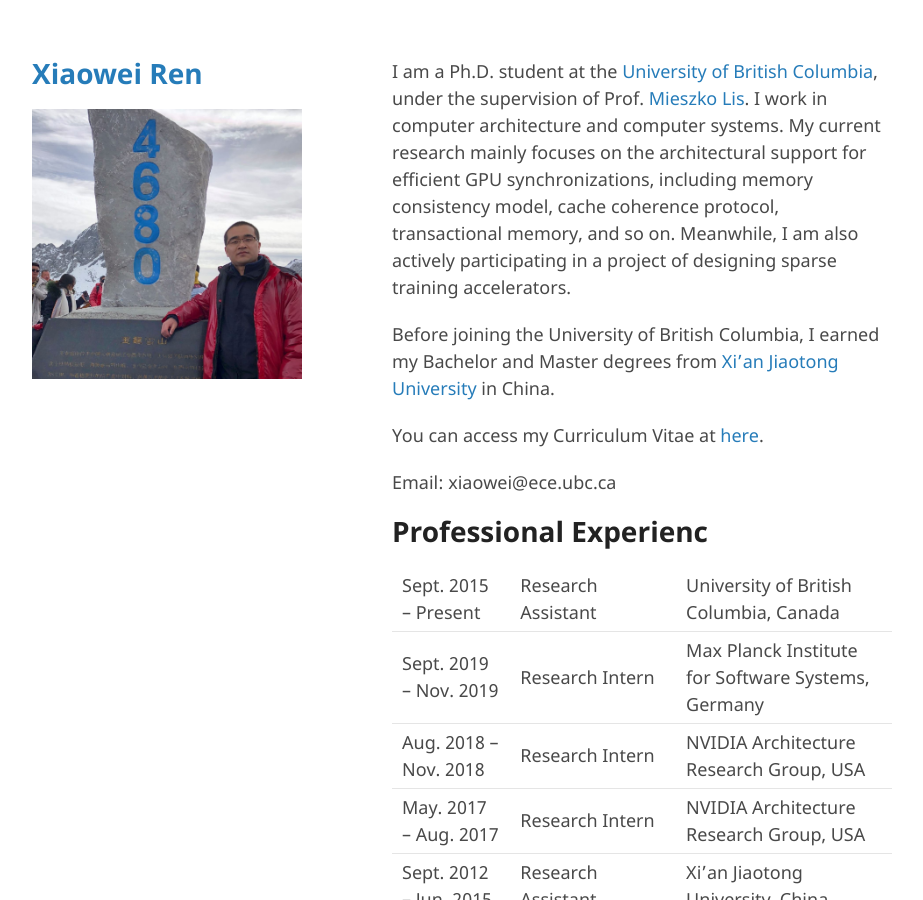
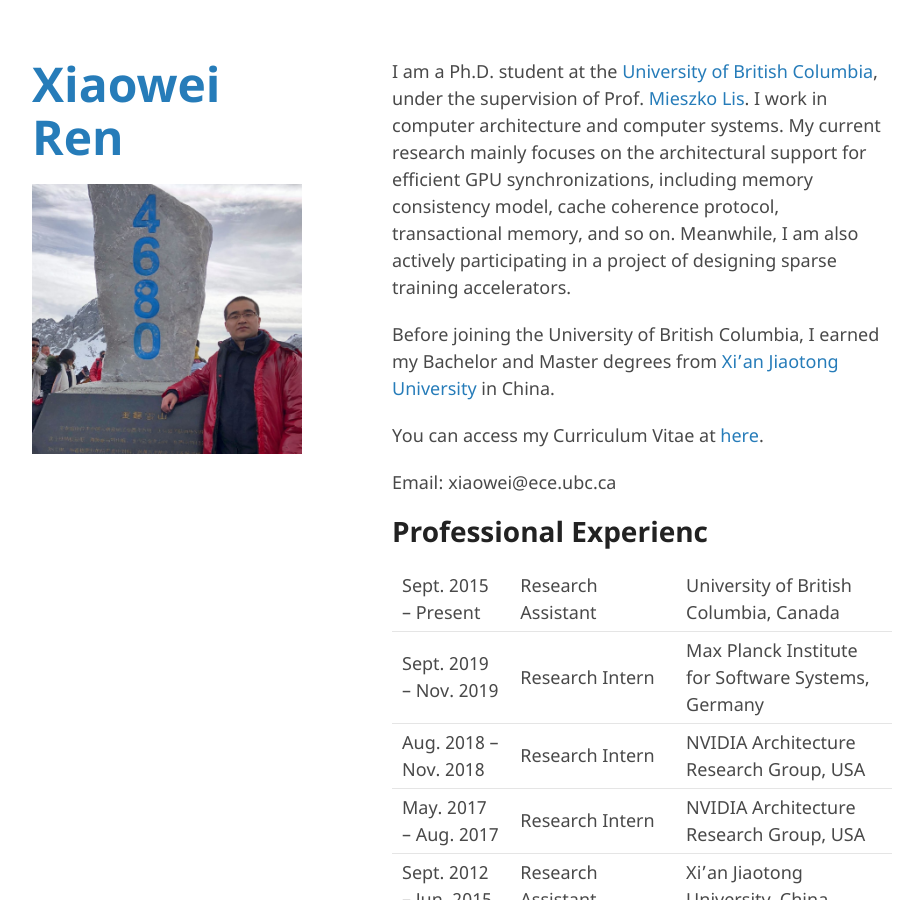
Before and after one commit to ericrxw/xiaoweiren, a Jekyll site: the page built from index.md, in a window 1280 px wide and 900 px high. Shown: the whole window, without its empty margins (178-1101 px from the left). Built offline with Jekyll 4.4.1, drawn with Linux system fonts in a browser that asks for light colours; our own code applies the rules of GitHub Pages for plain Markdown files; the repository's description, which GitHub fills in, is left out.

Commit message:
layout agjustment

```diff
--- a/_layouts/default.html
+++ b/_layouts/default.html
@@ -14,7 +14,7 @@
   <body>
     <div class="wrapper">
       <header>
-	<h1><a href="{{ "/" | absolute_url }}">{{ site.title | default: site.github.repository_name }}</a></h1>
+	<h1><a href="{{ "/" | absolute_url }}"><font size="20">{{ site.title | default: site.github.repository_name }}</a></h1></font>
 
         {% if site.logo %}
           <img src="{{site.logo | relative_url}}" alt="Logo" />
```
